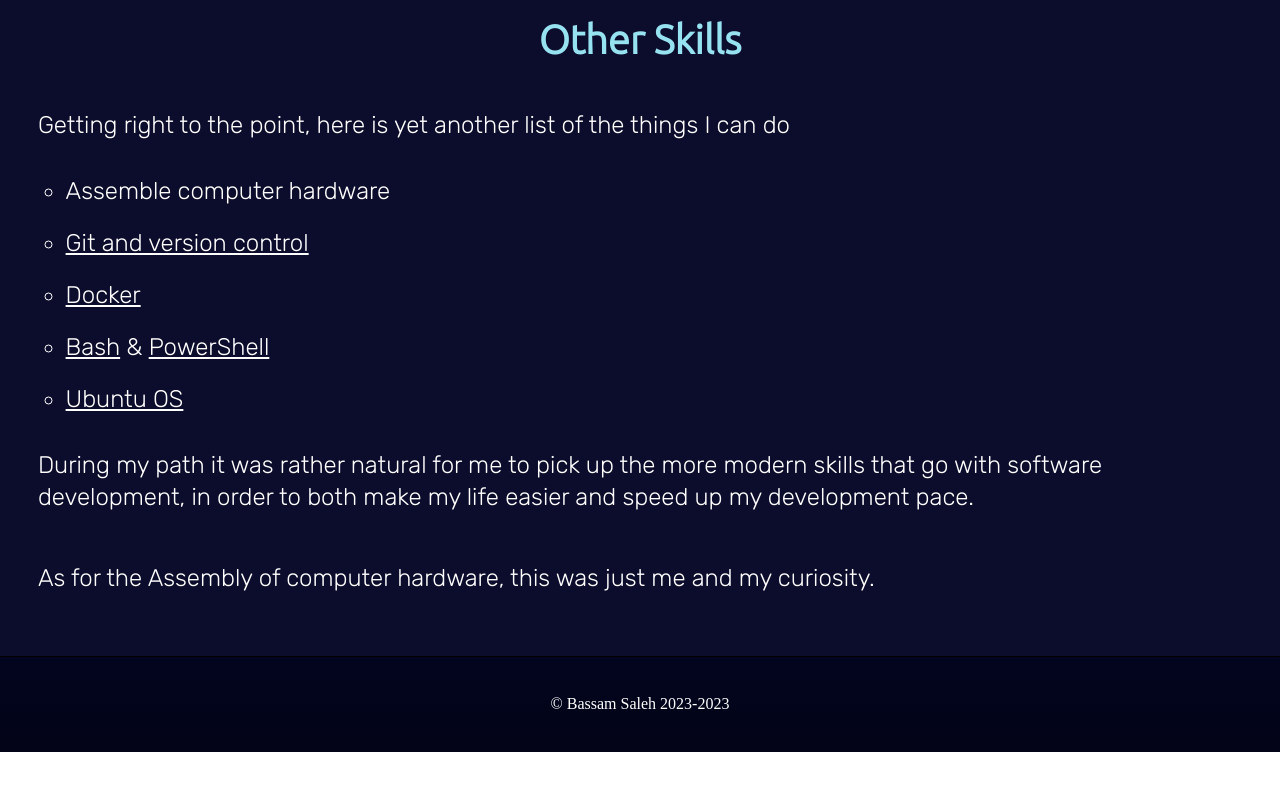
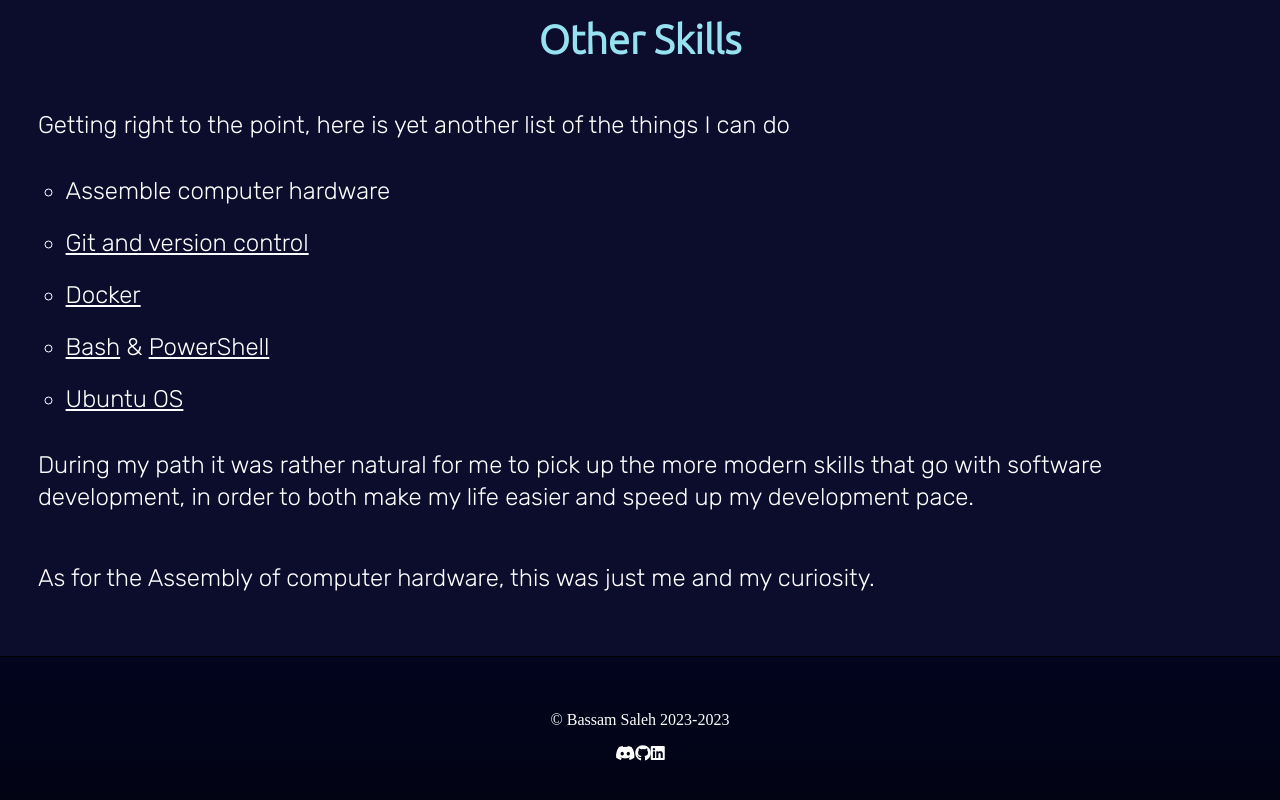
Before and after one commit to tenmayos/my-profile, a React (Create React App) app: page /about in a window 1280 px wide. Shown: the part 3788-4588 px from the top of the page. Before the commit the page ends 4540 px from the top, so only its background shows below. Built offline with nearby package versions, Linux system fonts and the light colour scheme.

Commit message:
Added experimental icons to the footer

```diff
--- a/src/components/Footer.js
+++ b/src/components/Footer.js
@@ -1,11 +1,19 @@
+import { useLocation } from "react-router-dom";
+
 export default function Footer() {
+
+    if (useLocation().pathname === "/")
+        return null;
 
     const startYear = 2023;
     const currentYear = new Date().getFullYear();
 
     return (
         <section className="footer-section">
-        <span>© Bassam Saleh {startYear}-{currentYear}</span>
+            <p>© Bassam Saleh {startYear}-{currentYear}</p>
+            <i className="fa-brands fa-discord"></i>
+            <i className="fa-brands fa-github"></i>
+            <i className="fa-brands fa-linkedin"></i>
         </section>
     );
 }
```
